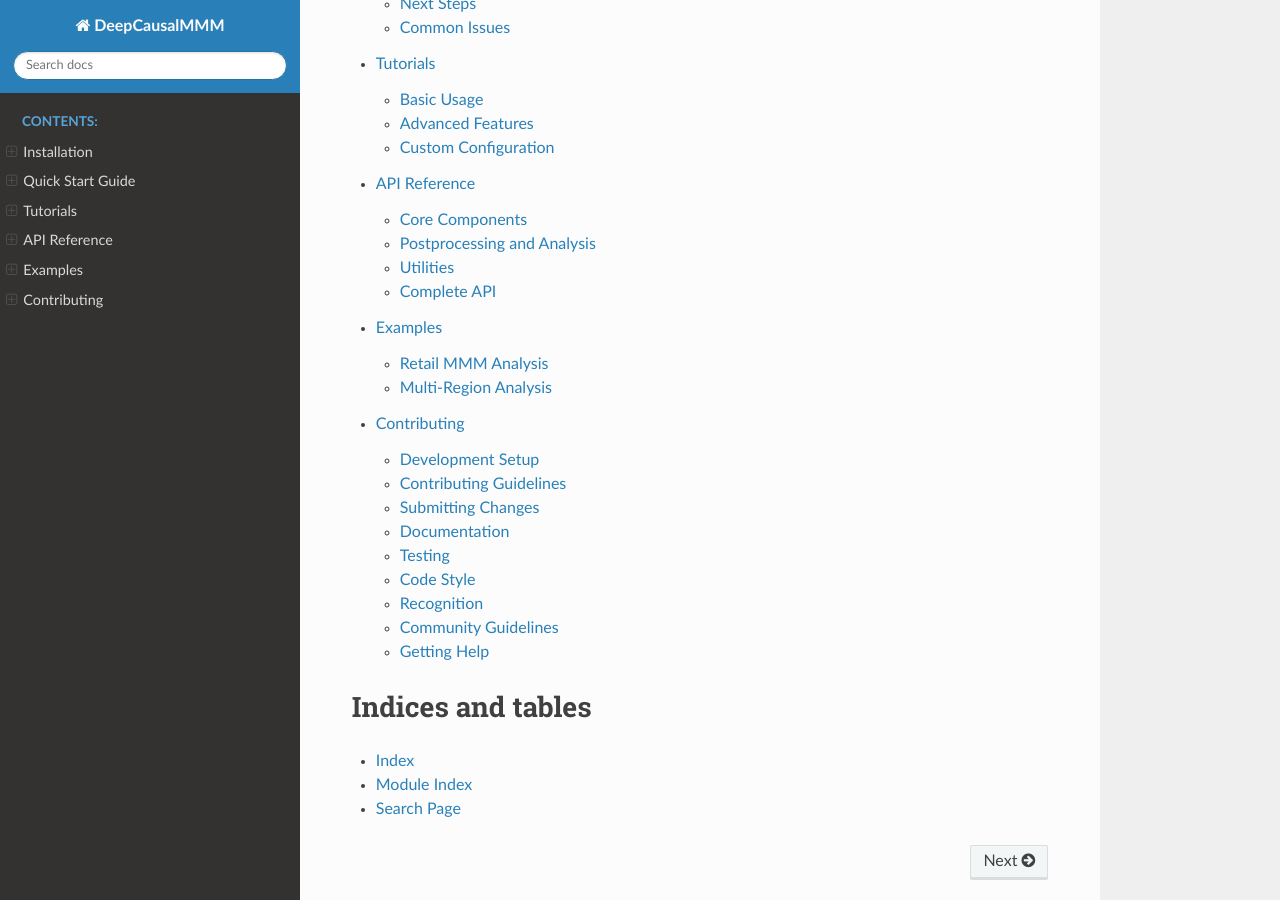
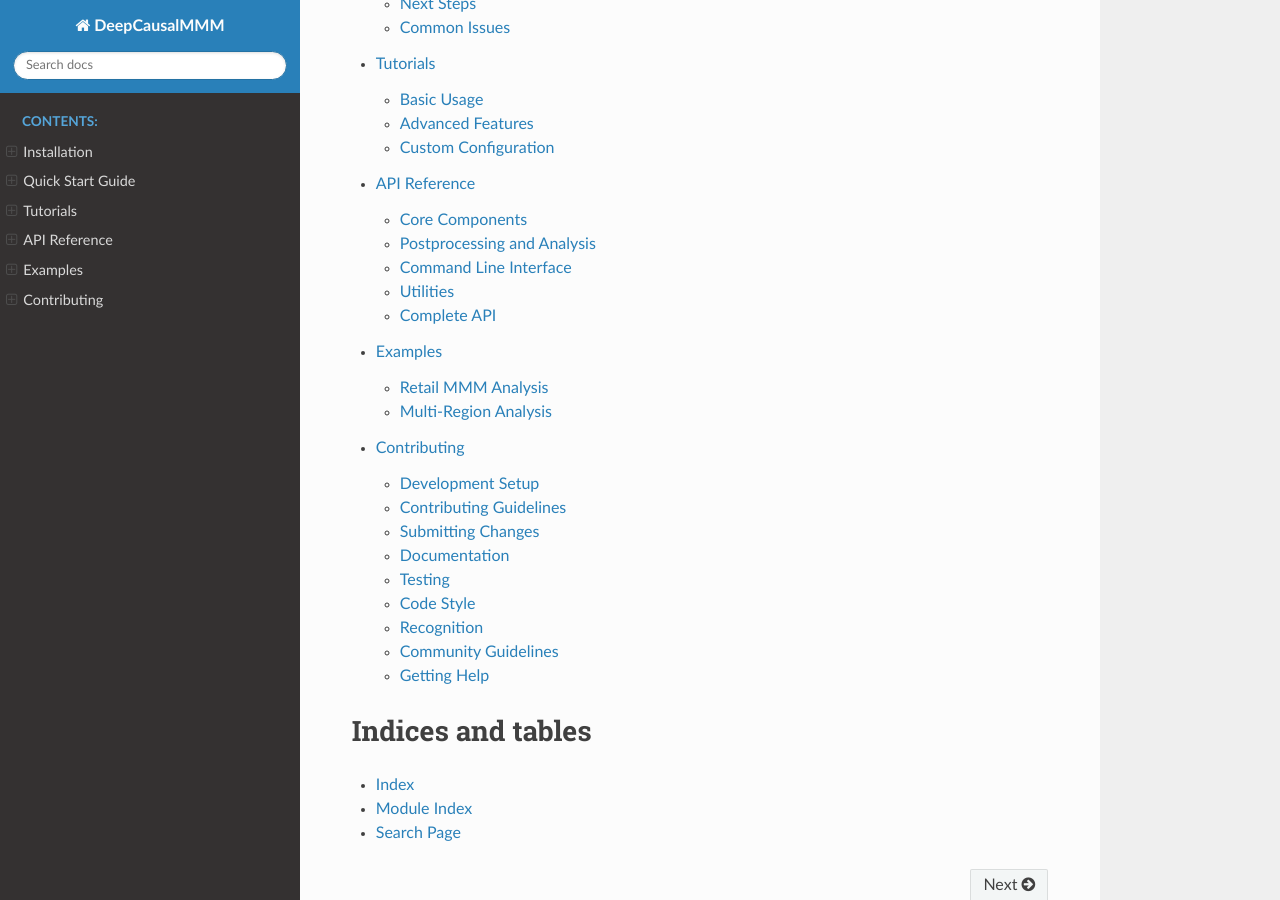
Before and after one commit to adityapt/deepcausalmmm, a Sphinx documentation site: the page built from docs/source/index.rst, in a window 1280 px wide and 900 px high, scrolled down 1608 px. Built offline with Sphinx 7.4.7 and the Read the Docs theme 3.1.0, drawn with Linux system fonts in a browser that asks for light colours; pages that are not in the unit, such as notebooks, are missing from menus.

Commit message:
Update index.rst
update the readthedocs info

```diff
--- a/docs/source/api/index.rst
+++ b/docs/source/api/index.rst
@@ -23,6 +23,14 @@ Postprocessing and Analysis
    analysis
    visualization
 
+Command Line Interface
+----------------------
+
+.. toctree::
+   :maxdepth: 2
+
+   cli
+
 Utilities
 ---------
 
```
